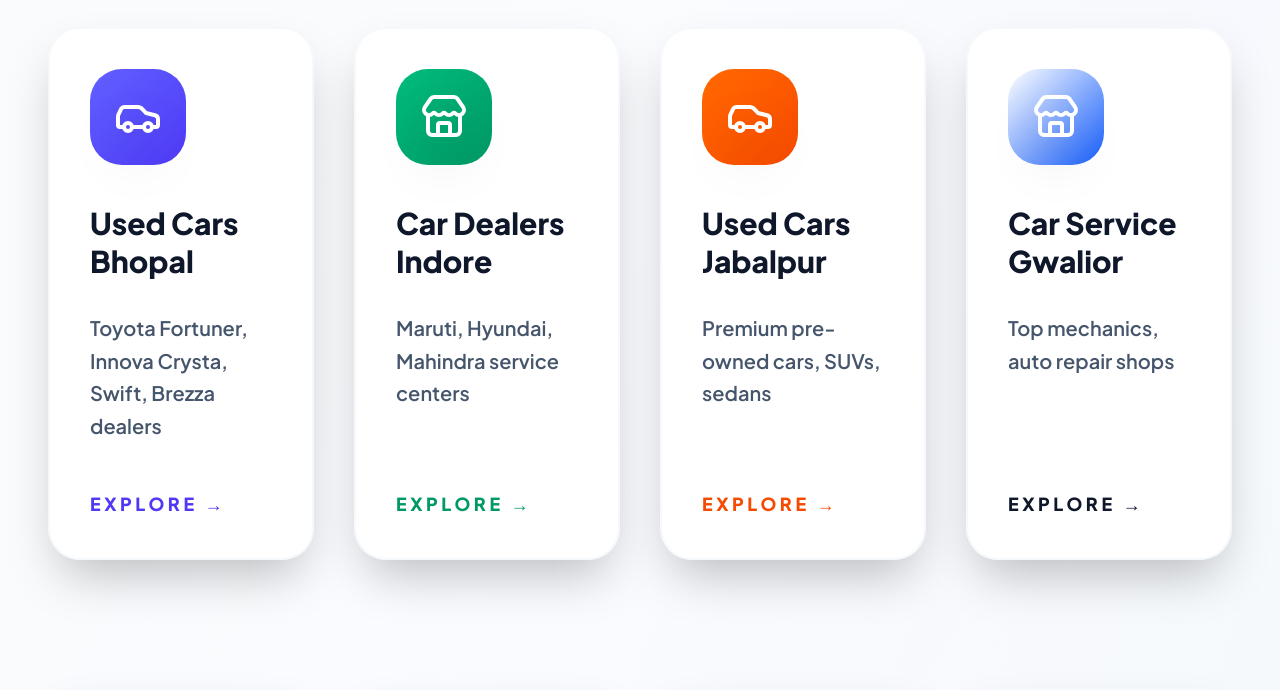
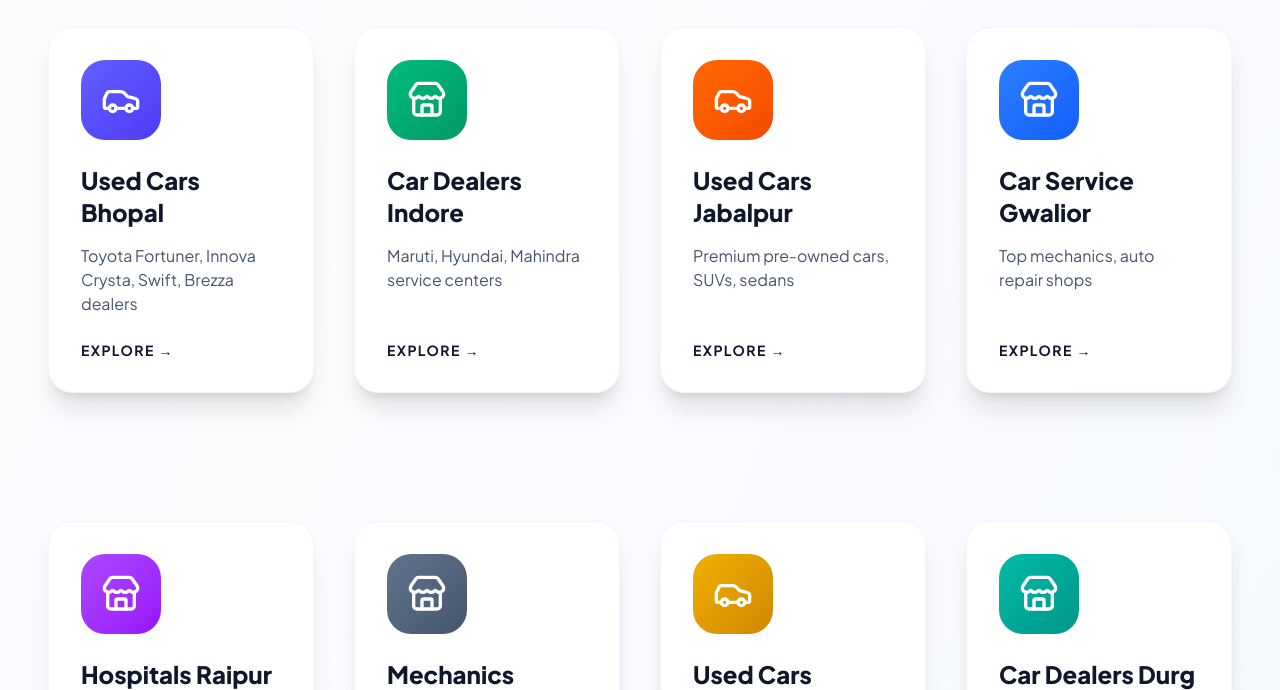
Before and after one commit to sjfkorba/upplink, a Next.js app: page / in a window 1280 px wide. Shown: the part 2290-2980 px from the top of the page. Built offline with nearby package versions, Linux system fonts and the light colour scheme; no server answers; the database is empty.

Commit message:
fixed talwind dyanmic classes

```diff
--- a/src/app/page.tsx
+++ b/src/app/page.tsx
@@ -268,28 +268,40 @@
 }
 
 // 🔥 CLEAN CITY CARD COMPONENT
-function CityCard({ href, title, desc, Icon, color }: {
-  href: string;
-  title: string;
-  desc: string;
-  Icon: any;
-  color: string;
-}) {
+const colorStyles: Record<string, string> = {
+  indigo: "from-indigo-500 to-indigo-600 text-indigo-600",
+  emerald: "from-emerald-500 to-emerald-600 text-emerald-600",
+  orange: "from-orange-500 to-orange-600 text-orange-600",
+  blue: "from-blue-500 to-blue-600 text-blue-600",
+  purple: "from-purple-500 to-purple-600 text-purple-600",
+  slate: "from-slate-500 to-slate-600 text-slate-600",
+  yellow: "from-yellow-500 to-yellow-600 text-yellow-600",
+  teal: "from-teal-500 to-teal-600 text-teal-600"
+};
+
+function CityCard({ href, title, desc, Icon, color }: any) {
+  const style = colorStyles[color] || colorStyles.indigo;
+
   return (
     <Link href={href} className="group h-full">
-      <div className="group bg-white/95 backdrop-blur-xl rounded-4xl p-8 lg:p-10 border-2 border-slate-100/60 hover:shadow-4xl hover:shadow-indigo-200/50 hover:-translate-y-4 hover:border-indigo-300/70 transition-all duration-700 h-full flex flex-col shadow-2xl hover:shadow-3xl">
-        <div className={`w-20 h-20 lg:w-24 lg:h-24 bg-gradient-to-br from-${color}-500 to-${color}-600 rounded-4xl flex items-center justify-center mb-8 lg:mb-10 shadow-3xl group-hover:scale-110 transition-all duration-700 flex-shrink-0`}>
-          <Icon className="w-10 h-10 lg:w-12 lg:h-12 text-white drop-shadow-2xl" />
+      <div className="bg-white rounded-3xl p-8 border border-slate-100 shadow-xl hover:shadow-2xl transition-all h-full flex flex-col">
+
+        <div className={`w-20 h-20 bg-gradient-to-br ${style} rounded-3xl flex items-center justify-center mb-6`}>
+          <Icon className="w-10 h-10 text-white" />
         </div>
-        <h3 className={`text-2xl lg:text-3xl font-black text-slate-900 mb-6 lg:mb-8 leading-tight group-hover:text-${color}-600 transition-all duration-500`}>
+
+        <h3 className="text-2xl font-black text-slate-900 mb-4">
           {title}
         </h3>
-        <p className="text-lg lg:text-xl text-slate-600 font-semibold leading-relaxed mb-10 lg:mb-12 flex-grow">
+
+        <p className="text-slate-600 mb-6 flex-grow">
           {desc}
         </p>
-        <span className={`inline-flex items-center gap-3 text-${color}-600 font-black uppercase tracking-[0.2em] text-lg group-hover:translate-x-4 transition-all duration-500`}>
+
+        <span className="font-bold text-sm uppercase tracking-widest">
           Explore →
         </span>
+
       </div>
     </Link>
   );
```
